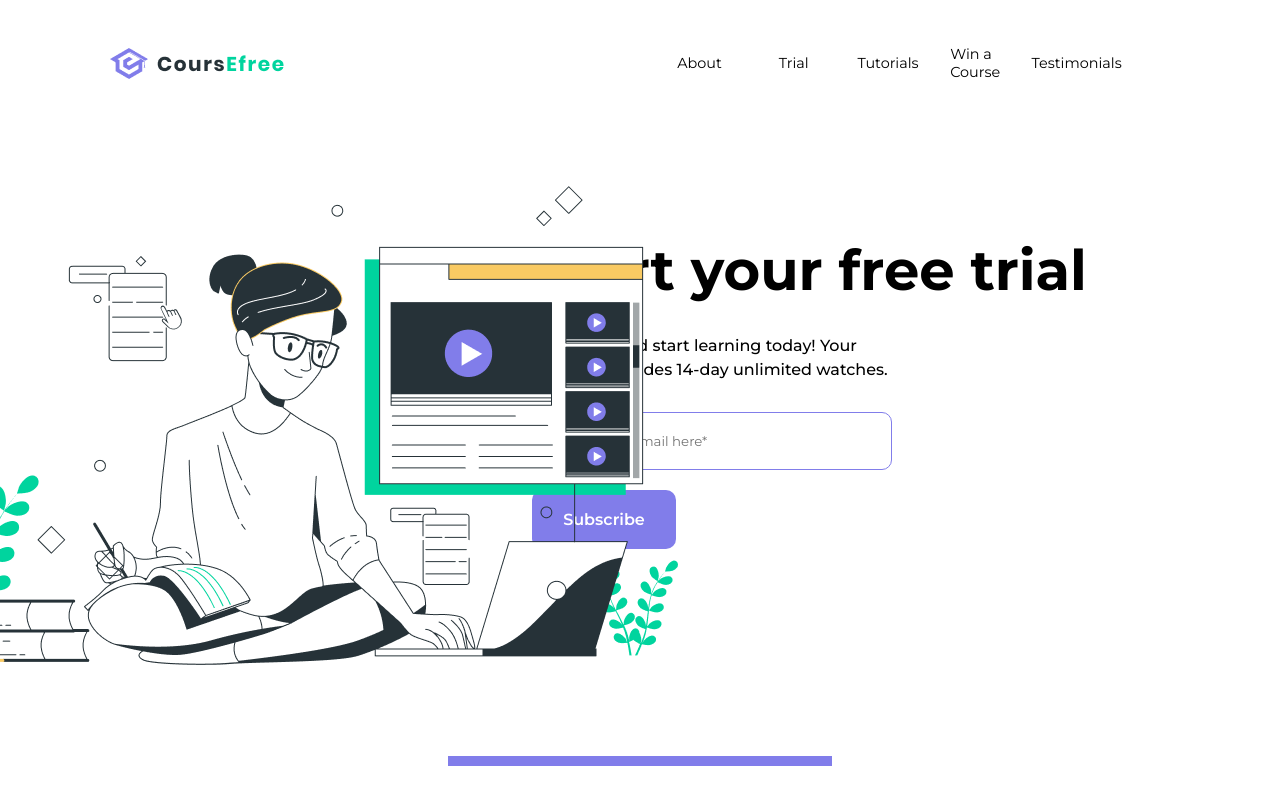
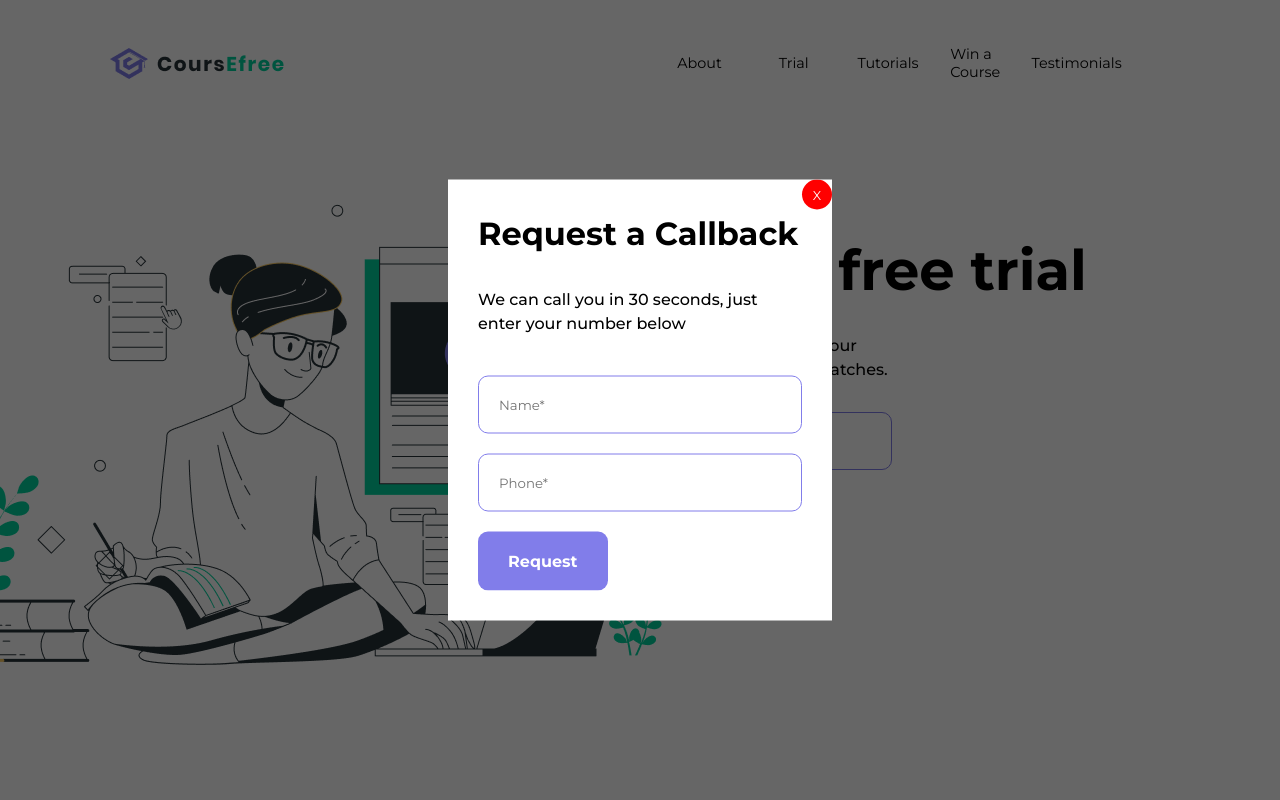
Before and after one commit to babaJay23/CoursEfree, a React (Create React App) app: page / in a window 1280 px wide. Shown: the top 800 px of the page. Built offline with nearby package versions, Linux system fonts and the light colour scheme.

Commit message:
configuring the modal

```diff
--- a/src/App.js
+++ b/src/App.js
@@ -6,13 +6,11 @@ import Trial from './components/Trial/Trial';
 import Tutorial from './components/Tutorials/Tutorial';
 import Free from './components/Free/Free';
 import Footer from './components/Footer/Footer';
-import Modal from './reusable/Modal';
 const  App = () => {
   return (
     <div className="App">
       <Navbar about={'About'} trial={'Trial'} tutorials={'Tutorials'} free={'Win a Course'} testimonials={'Testimonials'}/>
       <Home />
-      <Modal />
       <About />
       <Trial />
       <Tutorial text={'Try Now'} />
--- a/src/components/Free/Free.js
+++ b/src/components/Free/Free.js
@@ -1,7 +1,20 @@
 import React, {useState} from 'react'
 import styled from 'styled-components';
+import Modal from '../../reusable/Modal';
 
 const Free = () =>{
+
+  const [show, setShow] = useState(false)
+
+  const showModal = () => {
+		setShow(true);
+	};
+
+	// function to close the modal
+	const closeModal = () => {
+		setShow(false);
+	};
+
   return (
     <FreeContext className='free'>
       <FreeImage className="free-image">
@@ -10,7 +23,8 @@ const Free = () =>{
       <FreeText className="free-text">
         <FreeHeader>Win a FREE COURSE!</FreeHeader>
         <FreeDescription>Free courses contain industry-relevant content and practical tasks and projects.</FreeDescription>
-        <FreeButton>Good Luck!</FreeButton>
+        <Modal show={show} handleClose={closeModal} />
+        <FreeButton onClick={showModal}>Good Luck!</FreeButton>
       </FreeText>
     </FreeContext>
   )
--- /dev/null
+++ b/src/reusable/Modal.css
@@ -0,0 +1,17 @@
+.modal {
+	position: fixed;
+	top: 0;
+	left: 0;
+	width: 100%;
+	height: 100%;
+	background: rgba(0, 0, 0, 0.6);
+	display: flex;
+}
+
+.display-block {
+	display: block;
+}
+
+.display-none {
+	display: none;
+}
--- a/src/reusable/Modal.js
+++ b/src/reusable/Modal.js
@@ -1,8 +1,9 @@
 import React, {useState} from 'react'
 import styled from 'styled-components';
 import { useForm } from 'react-hook-form';
+import './Modal.css';
 
-const Modal = () =>{
+const Modal = ({ handleClose, show }) =>{
 
   const { register, handleSubmit, formState: { errors } } = useForm();
 
@@ -20,8 +21,12 @@ const Modal = () =>{
   const onFormSubmit = (event) =>{
     event.preventDefault();
   }
+
+  const showHideClassName = show ? 'modal display-block' : 'modal display-none';
   return (
-    <ModalContainer className='modal'>
+    <ModalContainer className={showHideClassName}>
+      <ModalContent>
+      <CloseIcon onClick={handleClose}>X</CloseIcon>
       <Heading>Request a Callback</Heading>
       <ModalDescription>We can call you in 30 seconds, just enter  your number below</ModalDescription>
       <ModalForm onSubmit={handleSubmit(onFormSubmit)}>
@@ -48,17 +53,43 @@ const Modal = () =>{
         {errors.phone && <p style={{ color: 'red', fontSize: '0.8rem', marginTop: '10px' }}>Please enter valid Phone*</p>}
         <ModalButton type='submit'>Request</ModalButton>
       </ModalForm>
+      </ModalContent>
     </ModalContainer>
   )
 }
 
 const ModalContainer = styled.div`
   display: flex;
-  flex-direction: column;
-  width: 30%;
-  border-top: 10px solid  #817dea;
-  margin: auto;
-  padding: 30px;
+`
+
+const ModalContent = styled.div`
+  position: fixed;
+	background: white;
+	width: 30%;
+	height: auto;
+	top: 50%;
+	left: 50%;
+	transform: translate(-50%, -50%);
+	display: flex;
+	flex-direction: column;
+	padding: 30px;
+`
+
+const CloseIcon = styled.div`
+  position: absolute;
+  top: 0;
+  cursor: pointer;
+  background-color: red;
+  color: #fff;
+  padding: 5px;
+  height: 30px;
+  width: 30px;
+  border-radius: 50%;
+  right: 0;
+  justify-content: center;
+  align-items: center;
+  display: flex;
+  font-size: 0.8rem;
 `
 
 const Heading = styled.h1`
```
Also changed, not shown: src/App.css (line endings or trailing spaces).
